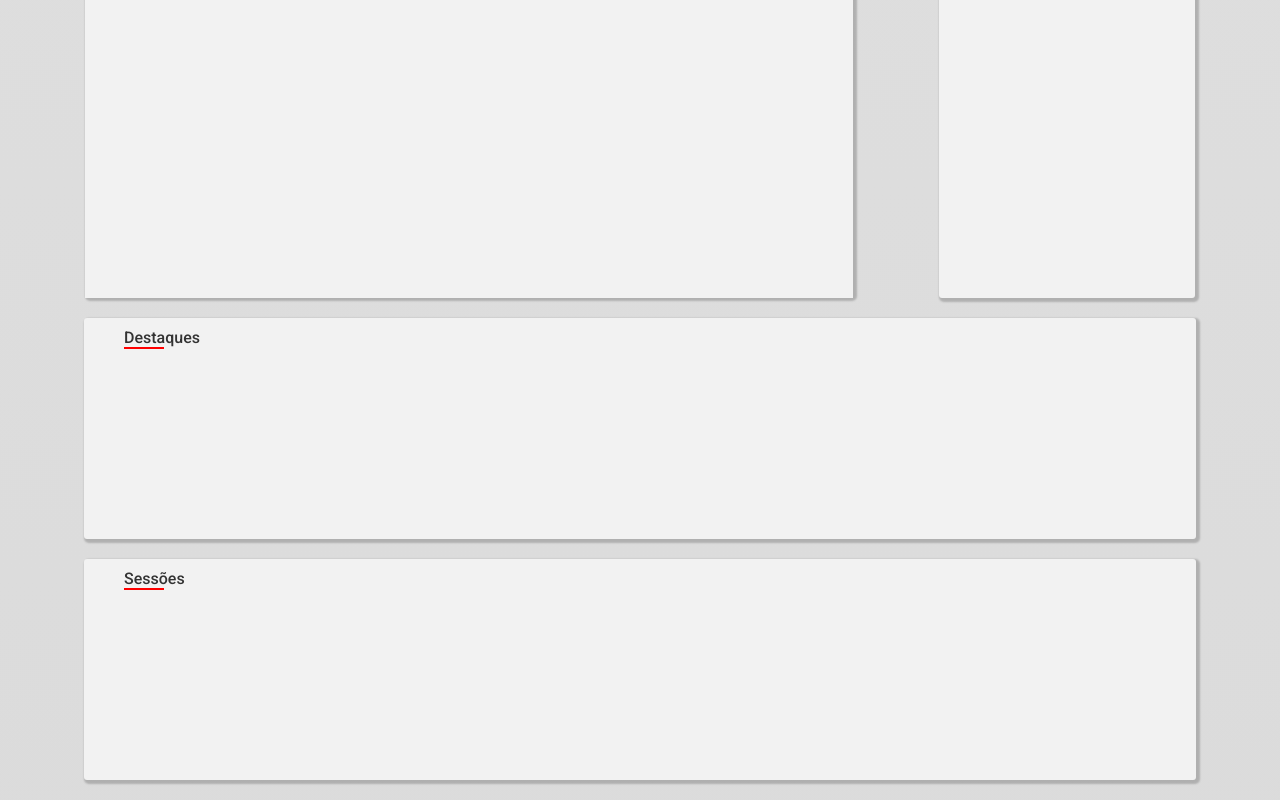
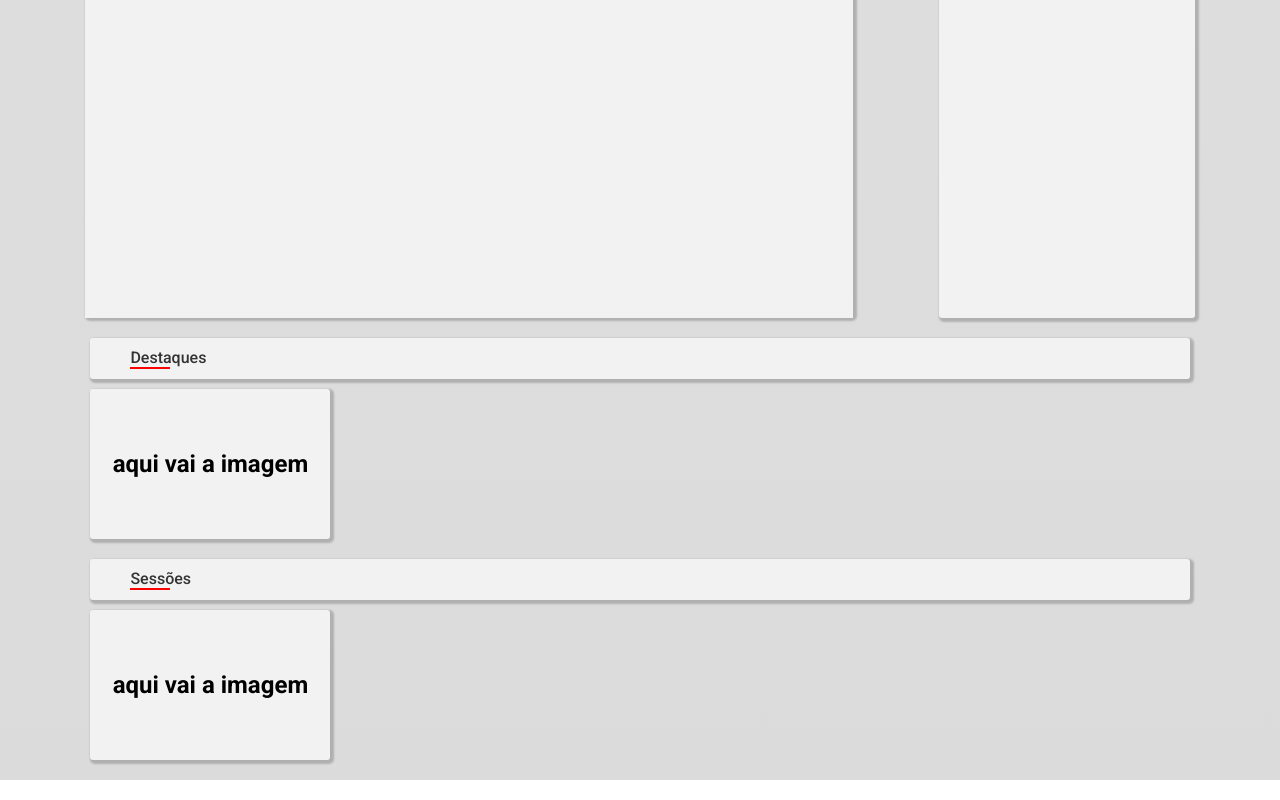
Before and after one commit to fymorGod/projeto-assembleia-stream, a React (Create React App) app in the folder assembleia/: page / in a window 1280 px wide. Shown: the part 291-1091 px from the top of the page. Built offline with nearby package versions, Linux system fonts and the light colour scheme; a web font is replaced by a local one.

Commit message:
atualizacao layout - melhoria nos cards dos videos - v1.0.1

```diff
--- a/assembleia/src/components/Cronograma/cronograma.css
+++ b/assembleia/src/components/Cronograma/cronograma.css
@@ -12,8 +12,8 @@
 }
 
 .title-cronograma h2{
-    margin-right: 10px;
-    font-size: .8em;
+    margin-right: 35px;
+    font-size: 1em;
     font-weight: 500;
 }
 .title-cronograma h2:after{
--- a/assembleia/src/components/NavBar/navbar.css
+++ b/assembleia/src/components/NavBar/navbar.css
@@ -7,14 +7,15 @@
 }
 .bar .logo img{
     margin-top: 10px;
-    width: 120px;
-    height: 80px;
+    width: 150px;
+    height: 100px;
 }
 .bar .logo-content{
     margin-left: -25px;
 }
 
 .bar .logo-content p{
+    font-size: 1.2rem;
     text-align: center;
     color: #f2f2f2;
     font-weight: 500;
--- a/assembleia/src/pages/home.jsx
+++ b/assembleia/src/pages/home.jsx
@@ -1,10 +1,18 @@
 import { Cronograma } from "../components/Cronograma/Cronograma";
 import { Navbar } from "../components/NavBar/Navbar";
 import { PlayerVideo } from "../components/PlayerVideo/PlayerVideo";
-import ReactPlayer from "react-player";
 import '../styles/home.css';
 
 export function Home() {
+    const createdCard = () => {
+        return (<div className="card">
+            <div className="thumbnail">
+                <h2>aqui vai a imagem</h2>
+            </div>
+        </div>)
+    }
+
+
     return (
         <div>
             <Navbar />
@@ -15,25 +23,10 @@ export function Home() {
             <div className="box-destaque">
                 <div className="container-destaque">
                     <h2>Destaques</h2>
-                    <div className="content-sessoes">
-                        <div className="cards-videos">
-                            <ReactPlayer width='200px' height="120px" controls url="https://www.youtube.com/watch?v=mu5CqEJ1e6E" />
-                        </div>
-                        <div className="cards-videos">
-                            <ReactPlayer width='200px' height="120px" controls url="https://www.youtube.com/watch?v=mu5CqEJ1e6E" />
-                        </div>
-                        <div className="cards-videos">
-                            <ReactPlayer width='200px' height="120px" controls url="https://www.youtube.com/watch?v=mu5CqEJ1e6E" />
-                        </div>
-                        <div className="cards-videos">
-                            <ReactPlayer width='200px' height="120px" controls url="https://www.youtube.com/watch?v=mu5CqEJ1e6E" />
-                        </div>
-                        <div className="cards-videos">
-                            <ReactPlayer width='200px' height="120px" controls url="https://www.youtube.com/watch?v=mu5CqEJ1e6E" />
-                        </div>
-                        <div className="cards-videos">
-                            <ReactPlayer width='200px' height="120px" controls url="https://www.youtube.com/watch?v=mu5CqEJ1e6E" />
-                        </div>
+                </div>
+                <div className="card">
+                    <div className="thumbnail">
+                        <h2>aqui vai a imagem</h2>
                     </div>
                 </div>
             </div>
@@ -41,27 +34,10 @@ export function Home() {
             <div className="box-sessoes">
                 <div className="container-sessoes">
                     <h2>Sessões</h2>
-                    <div className="content-sessoes">
-                        <div className="cards-videos">
-                            <ReactPlayer width='200px' height="120px" controls url="https://www.youtube.com/watch?v=mu5CqEJ1e6E" />
-                        </div>
-                        <div className="cards-videos">
-                            <ReactPlayer width='200px' height="120px" controls url="https://www.youtube.com/watch?v=mu5CqEJ1e6E" />
-                        </div>
-                        <div className="cards-videos">
-                            <ReactPlayer width='200px' height="120px" controls url="https://www.youtube.com/watch?v=mu5CqEJ1e6E" />
-                        </div>
-                        <div className="cards-videos">
-                            <ReactPlayer width='200px' height="120px" controls url="https://www.youtube.com/watch?v=mu5CqEJ1e6E" />
-                        </div>
-                        <div className="cards-videos">
-                            <ReactPlayer width='200px' height="120px" controls url="https://www.youtube.com/watch?v=mu5CqEJ1e6E" />
-                        </div>
-                        <div className="cards-videos">
-                            <ReactPlayer width='200px' height="120px" controls url="https://www.youtube.com/watch?v=mu5CqEJ1e6E" />
-                        </div>
-                    </div>
                 </div>
+                {
+                    createdCard()
+                }
             </div>
         </div>
     )
--- a/assembleia/src/styles/home.css
+++ b/assembleia/src/styles/home.css
@@ -7,7 +7,7 @@
 }
 .box-destaque{
     margin: 0% auto;
-    width: 90%;
+    width: 89%;
     padding: 20px;
 }
 .container-destaque{
@@ -32,17 +32,10 @@
     height: 2px;
     background: red;
 }
-.cards-videos{
-    display: flex;
-    align-items: center;
-    margin-top: 20px;
-    width: 180px;
-    height: 180px;
-}
 
 .box-sessoes{
     margin: 0% auto;
-    width: 90%;
+    width: 89%;
     padding: 20px;
 }
 .container-sessoes{
@@ -67,9 +60,17 @@
     height: 2px;
     background: red;
 }
-.content-sessoes{
+.card{
+    width: 240px;
+    padding: 10px;
+    height: 150px;
+    margin-top: 10px;
+    background: #f2f2f2;
+    box-shadow: 2px 2px 2px 2px rgba(0, 0, 0, .2);
+    border-radius: 3px;
+
     display: flex;
-    justify-content: space-around;
-    flex-direction: row;
-    margin-top: -20px;
+    justify-content: center;
+    align-items: center;
+    flex-direction: column;
 }
--- a/assembleia/src/styles/login.css
+++ b/assembleia/src/styles/login.css
@@ -8,7 +8,8 @@
 }
 
 .card-box{
-    width: 280px;
+    width: 360px;
+    height: 360px;
     display: flex;
     justify-content: center;
     align-items: center;
```
